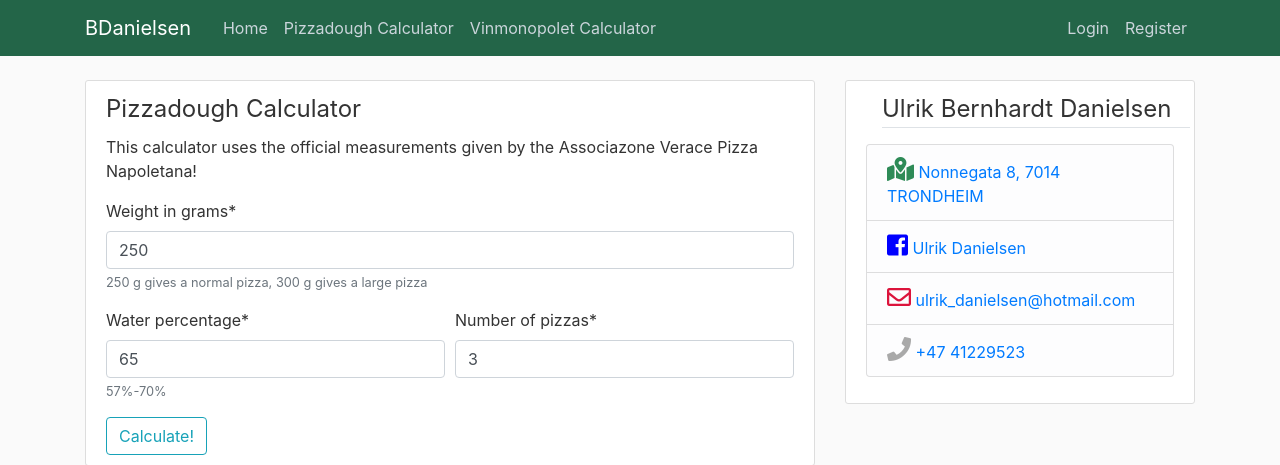
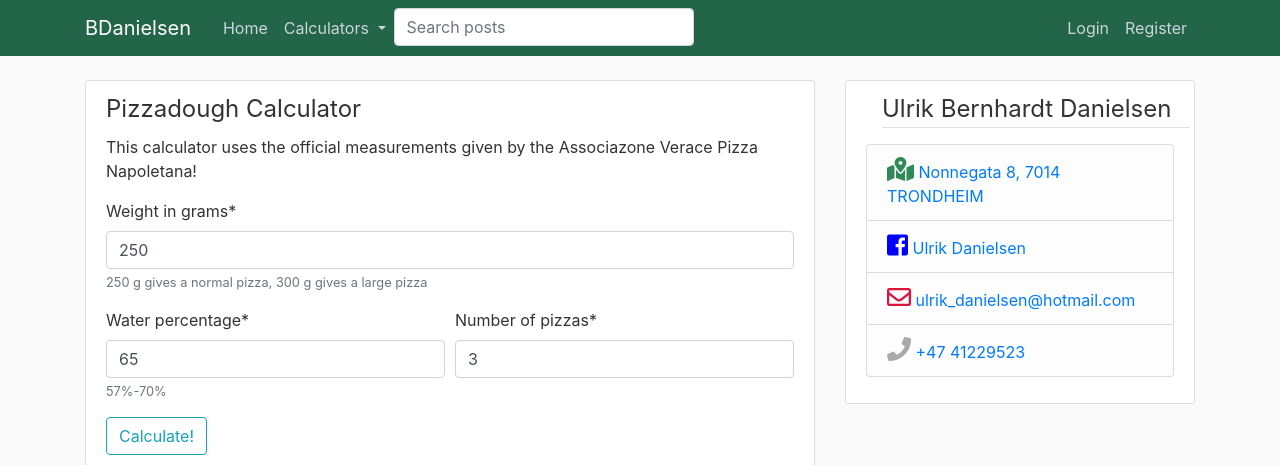
Before and after one commit to ulrikbd/BDanielsen, a Django app: page /pizza/ in a window 1280 px wide. Shown: the top 465 px of the page. Run offline with Django 3.2, Linux system fonts and the light colour scheme; some libraries are stand-ins or nearby versions.

Commit message:
searchbar

```diff
--- a/blog/templates/blog/base.html
+++ b/blog/templates/blog/base.html
@@ -23,7 +23,7 @@
 </head>
 <body>
     <header class="site-header">
-      <nav class="navbar navbar-expand-md navbar-dark bg-steel fixed-top">
+      <nav class="navbar navbar-expand-md navbar-dark bg-steel fixed-top" style="width: 100%">
         <div class="container">
           <a class="navbar-brand mr-4" href="{% url 'blog-home' %}">BDanielsen</a>
           <button class="navbar-toggler" type="button" data-toggle="collapse" data-target="#navbarToggle" aria-controls="navbarToggle" aria-expanded="false" aria-label="Toggle navigation">
@@ -32,9 +32,27 @@
           <div class="collapse navbar-collapse" id="navbarToggle">
             <div class="navbar-nav mr-auto">
                 <a class="nav-item nav-link" href="{% url 'blog-home' %}">Home</a>
-                <a class="nav-item nav-link" href="{% url 'pizza' %}">Pizzadough Calculator</a>
-                <a class="nav-item nav-link" href="{% url 'vinmonopolet' %}">Vinmonopolet Calculator</a>
 {#                <a class="nav-item nav-link" href="{% url 'blog-about' %}">About</a>#}
+                <li class="nav-item dropdown">
+                    <a class="nav-link dropdown-toggle" href="#" data-toggle="dropdown">
+                        Calculators
+                    </a>
+
+                    <div class="dropdown-menu bg-steel">
+                        <ul class="navbar-nav mr-auto">
+                            <li class="nav-item">
+                                <a class="nav-link" href="{% url 'pizza' %}">Pizzadough Calculator</a>
+                                <a class="nav-link" href="{% url 'vinmonopolet' %}">Vinmonopolet Calculator</a>
+                            </li>
+                        </ul>
+                    </div>
+                </li>
+                <div class="search-bar" style="max-width: 500px;width: 100%">
+                    <form id='searchform' class="form-inline" action="{% url 'search' %}" method="get">
+                    <input class="form-control mr-sm-2" type="text" name="q" placeholder="Search posts" aria-label="Search" style="width: 300px">
+{#                    <button class="btn" type="button" onclick="searchform.submit()">Search</button>#}
+                </form>
+                </div>
             </div>
             <!-- Navbar Right Side -->
             <div class="navbar-nav">
--- a/blog/urls.py
+++ b/blog/urls.py
@@ -18,4 +18,5 @@ urlpatterns = [
     path('post/<int:pk>/delete/', PostDeleteView.as_view(), name='post-delete'),
     path('about/', views.about, name='blog-about'),
     path('about/success/', views.about_success, name='blog-success'),
+    path('search/', views.search, name='search'),
 ]
--- a/django_tutorial/settings.py
+++ b/django_tutorial/settings.py
@@ -136,7 +136,6 @@ STATIC_URL = '/static/'
 
 MEDIA_ROOT = os.path.join(BASE_DIR, 'media')
 MEDIA_URL = '/media/'
-DJANGO_SETTINGS_MODULE = os.environ.get('DJANGO_SETTINGS_MODULE')
 
 CRISPY_TEMPLATE_PACK = 'bootstrap4'
 
--- a/pizza/templates/pizza/pizzadough.html
+++ b/pizza/templates/pizza/pizzadough.html
@@ -7,8 +7,8 @@
     {% if flour %}
     <div class='container'>
     <div class=" row border-top mb-2 mt-4">
-        <legend class="border-rounded-sm pt-4 mb-3">Ingredients:
-        <ul class="list-group list-group-horizontal">
+        <legend class="border-rounded-sm pt-3">You need:
+        <ul class="list-group list-group-horizontal pt-3">
             <li class="list-group-item col-md-3 lead">{{ flour }} g flour</li>
             <li class="list-group-item col-md-3 lead">{{ water }} g water</li>
             <li class="list-group-item col-md-3 lead">{{ salt }} g salt</li>
--- a/vinmonopolet/models.py
+++ b/vinmonopolet/models.py
@@ -9,7 +9,7 @@ class Vinmonopolet(models.Model):
         ('Musserende vin', 'Musserende vin'),
         ('Portvin', 'Portvin'),
         ('Champagne, brut', 'Champagne, brut'),
-        ('Champagne, extra brut', 'Champagne, extra brut'),
+        ('Champagne extra brut', 'Champagne extra brut'),
         ('Champagne, rosé', 'Champagne, rosé'),
         ('Vodka', 'Vodka'),
         ('Gin', 'Gin'),
```
Also changed, not shown: blog/views.py (+20 -1 lines), db.sqlite3.
